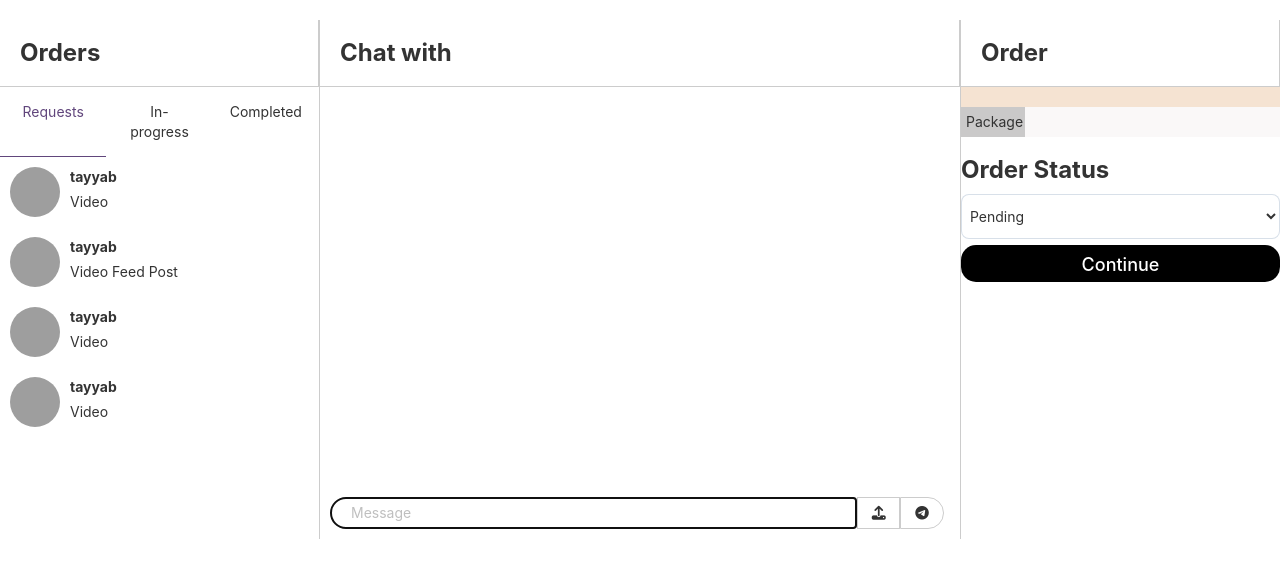
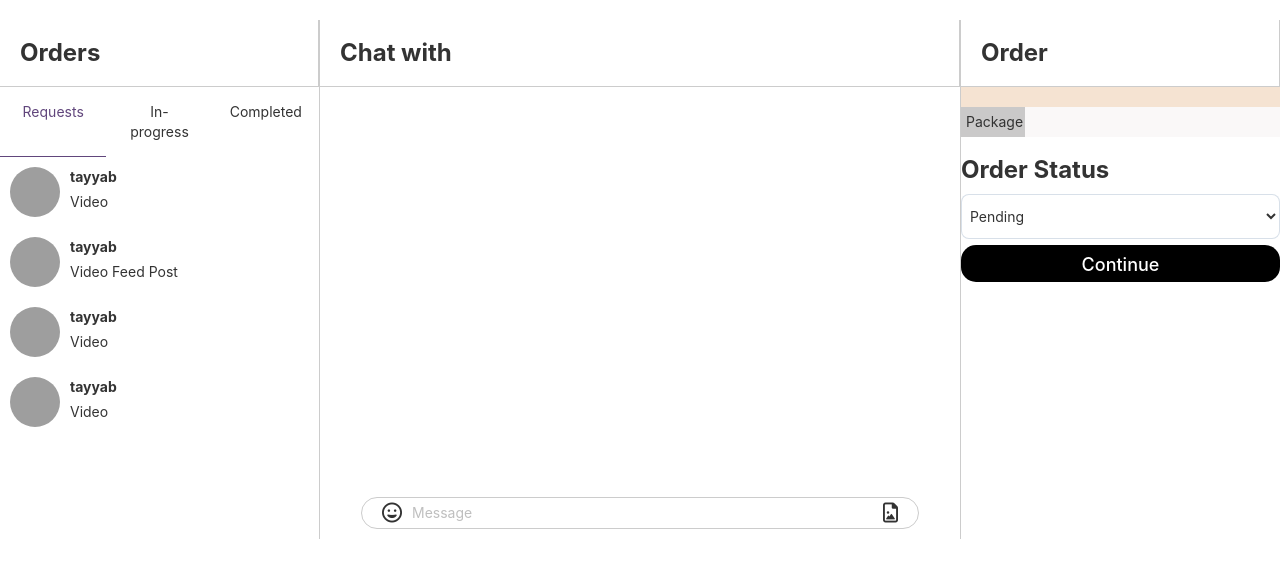
Before and after one commit to Falconx-Soft/Collabstr, a Django app: template chat/templates/chat/order.html in a window 1280 px wide. Shown: the part 69-647 px from the top of the page. Run offline with Django 3.2, Linux system fonts and the light colour scheme; the template is opened without the code that fills it: values that come from a table or form of the project are taken from there, others are empty; data comes from the database, SQL or seed files in the repository; both versions use the stored data as it was after the commit; parts of the project's set-up code (start-up, migrations or seed data) failed here and were passed over; some libraries are stand-ins or nearby versions; grey boxes are pictures that could not be loaded.

Commit message:
input fiels insta clone

```diff
--- a/chat/templates/chat/order.html
+++ b/chat/templates/chat/order.html
@@ -85,10 +85,11 @@
         </div>
         <span style="display:none;" class="{% if not debug %}d-none{% endif %} page-number" id="id_page_number">1</span>
         <div class="input-div">
-            <input type="text" id="id_chat_message_input" class="message-input" placeholder="Message">
-            <i class="fa fa-upload" aria-hidden="true"></i>
-            <i class="fab fa-telegram-plane" style="border-radius: 0px 20px 20px 0px;"></i>
-
+            <div class="input-div-2">
+                <i class="far fa-grin"></i>
+                <input type="text" id="id_chat_message_input" class="message-input" placeholder="Message">
+                <i class="far fa-file-image"></i>
+            </div>
         </div>
     </div>
 
--- a/static/css/order.css
+++ b/static/css/order.css
@@ -92,27 +92,43 @@
 .input-div{
     display: flex;
     padding: 10px;
+    justify-content: center;
+    align-items: center;
+
 }
 
 .message-input{
-    width: 85%;
-    border-radius: 20px 0px 0px 20px;
+    width: 100%;
     padding: 5px;
-    border: 1px solid #ccc;
-    padding-left: 20px;
+    padding-left: 10px;
+    border: none;
+    outline: none;
 }
 
-.message-input:focus{
+.input-div-2{
+    width: 90%;
     border: 1px solid #ccc;
+    display: flex;
+    padding: 20px;
+    padding-top: 0px;
+    padding-bottom: 0px;
+    justify-content: space-between;
+    border-radius: 20px;
 }
 
 
-.input-div>i{
+.message-input:focus{
+    border: none;
+    outline: none;
+}
+
+
+.input-div-2>i{
     display: flex;
     justify-content: center;
     align-items: center;
-    border: 1px solid #ccc;
-    width: 7%;
+    border: none;
+    font-size: 20px;
 }
 
 
```
Also changed, not shown: db.sqlite3.
